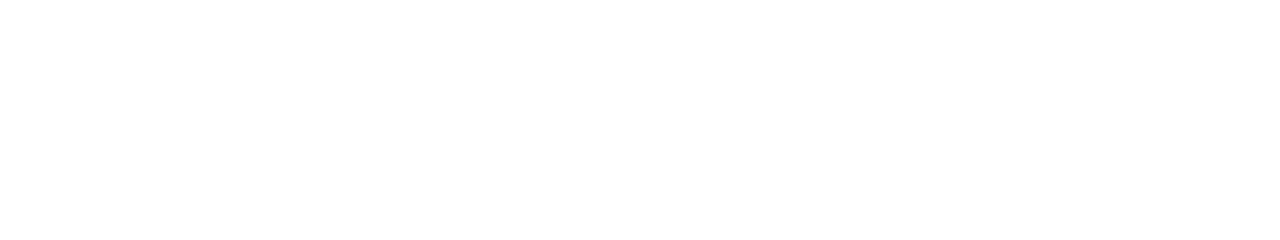
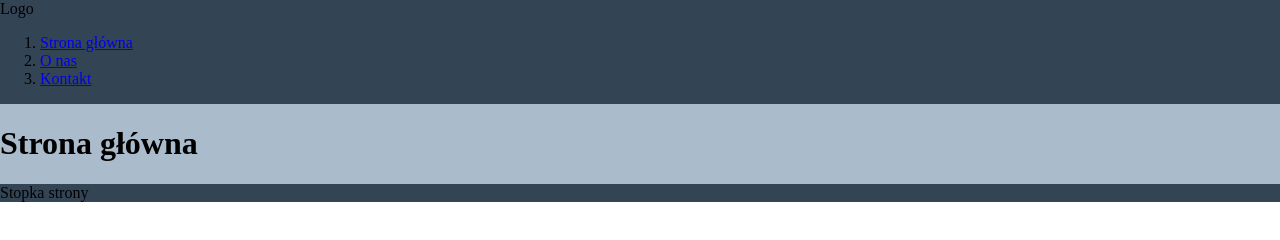
Before and after one commit to wiktorKycia/learning-express-ts, a website: page static/index.html in a window 1280 px wide. Drawn offline with Linux system fonts and the light colour scheme.

Commit message:
add some css and craete a first route

```diff
--- a/static/index.html
+++ b/static/index.html
@@ -2,7 +2,25 @@
 <html lang="pl">
     <head>
         <meta charset="UTF-8" />
-        <title></title>
+        <title>Strona gówna</title>
+        <link rel="stylesheet" href="style.css">
     </head>
-    <body></body>
+    <body>
+        <header>
+            <div>Logo</div>
+            <nav>
+                <ol>
+                    <li><a href="/">Strona główna</a></li>
+                    <li><a href="/o-nas">O nas</a></li>
+                    <li><a href="/kontakt">Kontakt</a></li>
+                </ol>
+            </nav>
+        </header>
+        <main>
+            <h1>Strona główna</h1>
+        </main>
+        <footer>
+            Stopka strony
+        </footer>
+    </body>
 </html>
--- /dev/null
+++ b/static/style.css
@@ -0,0 +1,25 @@
+html, body
+{
+    margin: 0;
+    padding: 0;
+}
+
+body
+{
+    display: flex;
+    flex-wrap: wrap;
+}
+
+header, main, footer
+{
+    width: 100%;
+}
+
+header, footer
+{
+    background: #345;
+}
+main
+{
+    background-color: #abc;
+}
```
Also changed, not shown: src/index.ts (+8 -1 lines).
